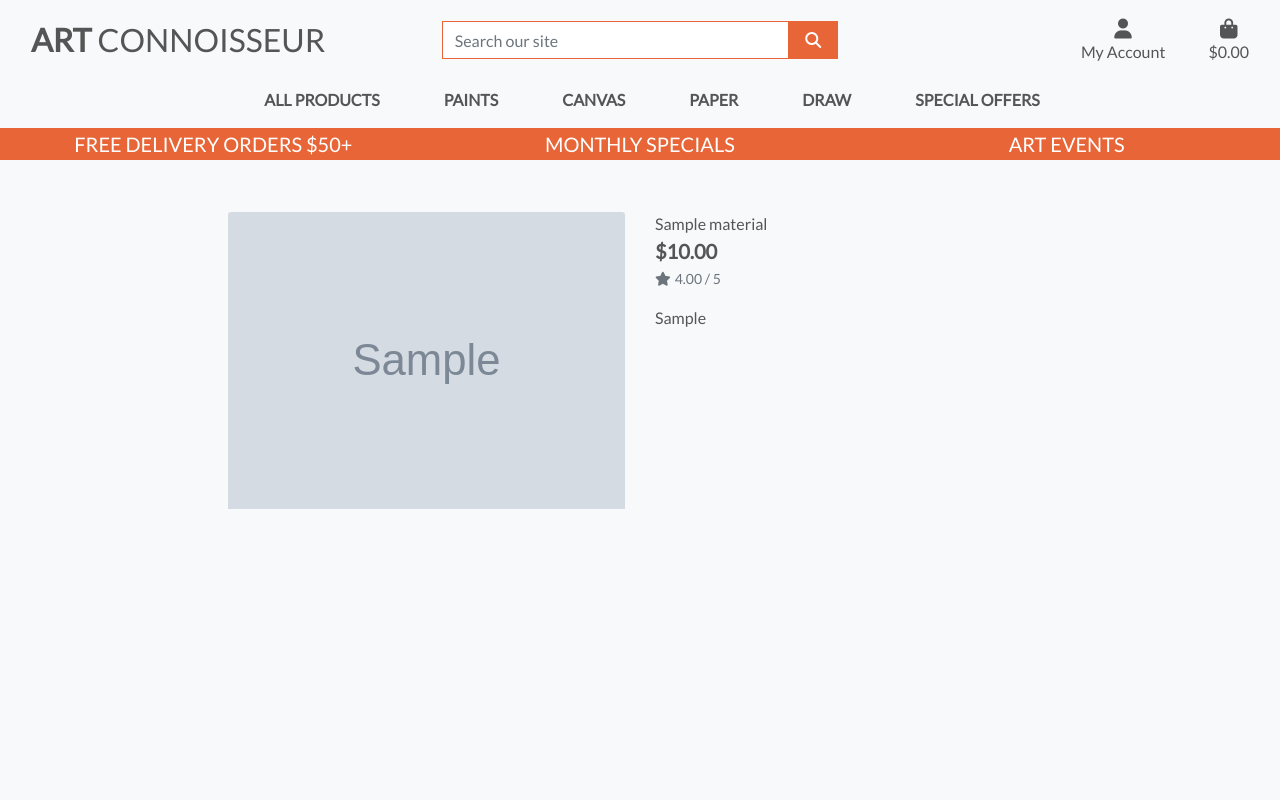
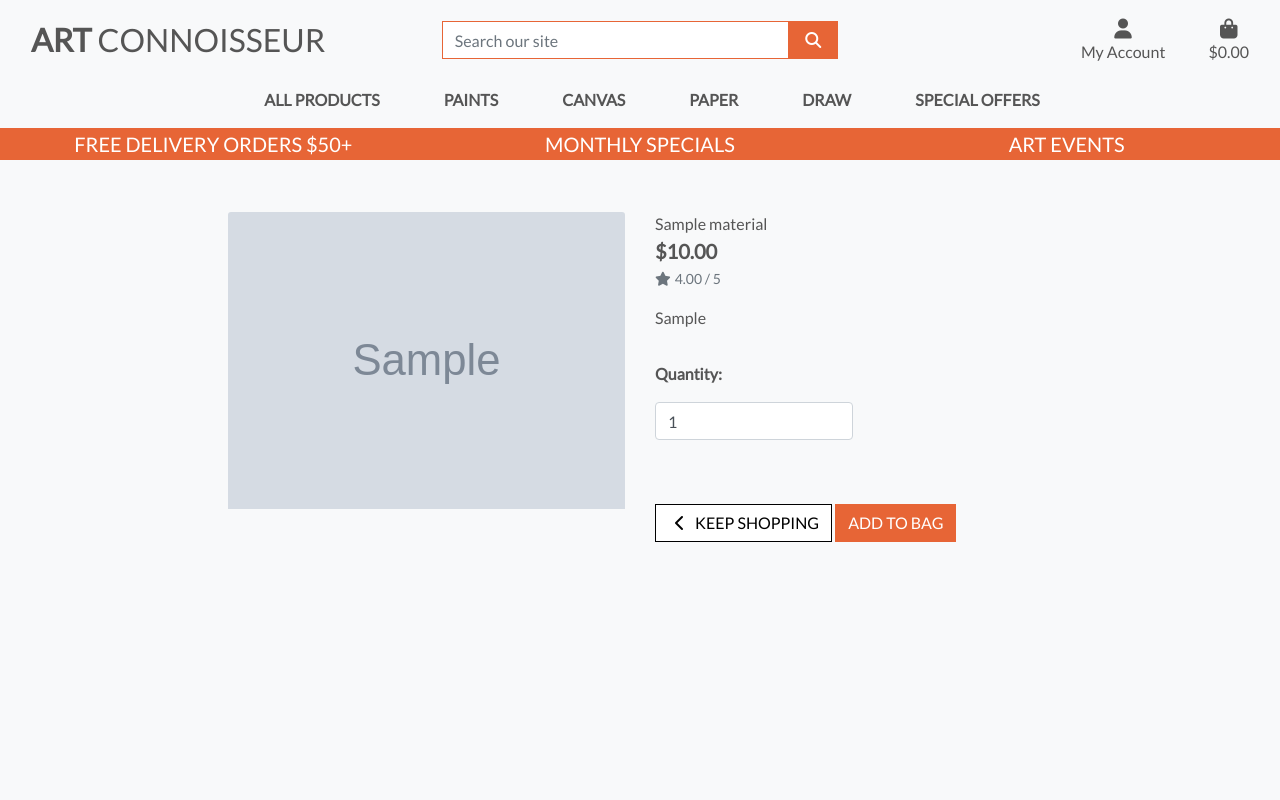
Before and after one commit to sven-cork/art-connoisseur, a Django app: page /materials/1 in a window 1280 px wide. Run offline with Django 3.2, Linux system fonts and the light colour scheme; tables that the repository leaves empty hold one stand-in row (values such as "Sample post"); grey boxes marked "Sample" are stand-in pictures; some libraries are stand-ins or nearby versions; some web fonts are replaced.

Commit message:
Implement add to bag functionality

```diff
--- a/bag/urls.py
+++ b/bag/urls.py
@@ -4,5 +4,6 @@ from django.urls import path, include
 from . import views
 
 urlpatterns = [
-    path('', views.view_bag, name='view_bag')
+    path('', views.view_bag, name='view_bag'),
+    path('add/<item_id>/', views.add_to_bag, name='add_to_bag'),
 ]
--- a/materials/templates/materials/material_detail.html
+++ b/materials/templates/materials/material_detail.html
@@ -39,6 +39,30 @@
                         <small class="text-muted">No Rating</small>
                     {% endif %}
                     <p class="mt-3">{{ material.type }}</p>
+                    <form class="form" action="{% url 'add_to_bag' material.id %}" method="POST">
+                        {% csrf_token %}
+                        <div class="form-row">
+                            <div class="col-12">
+                                <p class="mt-3"><strong>Quantity:</strong></p>
+                                <div class="form-group w-50">
+                                    <div class="input-group">
+                                        <input class="form-control qty_input" type="number" name="quantity" value="1" min="1" max="99" data-item_id="{{ material.id }}" id="id_qty_{{ material.id }}">
+                                    </div>
+                                </div>
+                            </div>
+
+                            <div class="col-12">
+                                <a href="{% url 'materials' %}" class="btn btn-outline-black rounded-0 mt-5">
+                                    <span class="icon">
+                                        <i class="fas fa-chevron-left"></i>
+                                    </span>
+                                    <span class="text-uppercase">Keep Shopping</span>
+                                </a>
+                                <input type="submit" class="btn btn-black rounded-0 text-uppercase mt-5" value="Add to Bag">
+                            </div>
+                            <input type="hidden" name="redirect_url" value="{{ request.path }}">
+                        </div>
+                    </form>
                 </div>
             </div>
         </div>
--- a/static/css/base.css
+++ b/static/css/base.css
@@ -37,6 +37,12 @@ body {
 .btn-black {
     background: #e76536;
     color: white;
+}
+
+.btn-outline-black {
+    background: white;
+    color: black !important; /* use important to override link colors for <a> elements */
+    border: 1px solid black;
 }
 
 .shop-now-button:hover,
```
Also changed, not shown: bag/views.py (+17 -1 lines).
